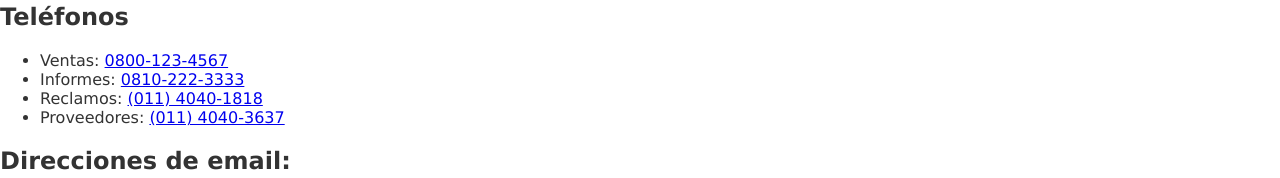
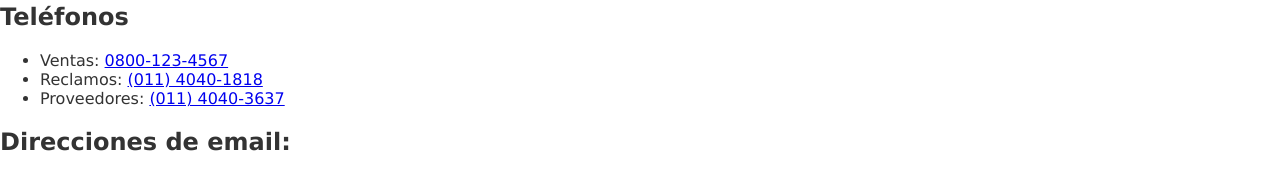
Before and after one commit to jdrjuan/sitio-web-9, a plain HTML site: page contacto.html in a window 1280 px wide. Shown: the part 123-301 px from the top of the page. Drawn offline with Linux system fonts and the light colour scheme.

Commit message:
Elimina email de informes en contacto.html

```diff
--- a/contacto.html
+++ b/contacto.html
@@ -20,7 +20,6 @@
     <h2>Teléfonos</h2>
     <ul>
         <li>Ventas: <a href="tel:08001234567">0800-123-4567</a></li>
-        <li>Informes: <a href="tel:08102223333">0810-222-3333</a></li>
         <li>Reclamos: <a href="tel:1140401818">(011) 4040-1818</a></li>
         <li>Proveedores: <a href="tel:1140403637">(011) 4040-3637</a></li>
     </ul>
```
